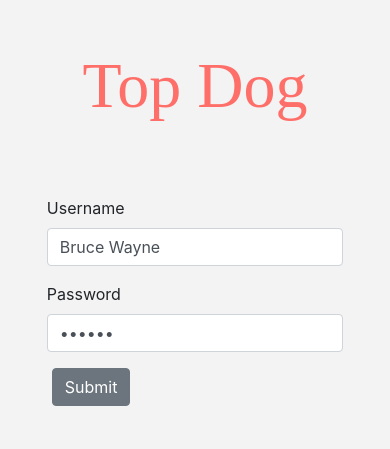
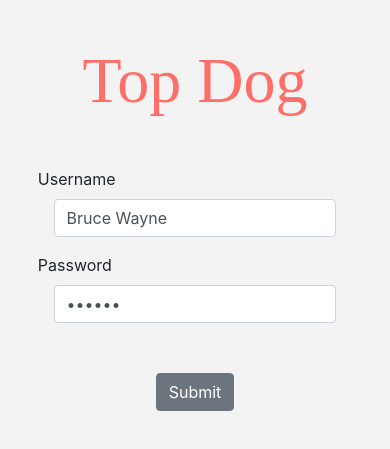
Before and after one commit to deltadesign/topdog, a React (Create React App) app: page /topdog/newsfeed in a window 390 px wide. Shown: the part 195-644 px from the top of the page. Built offline with nearby package versions, Linux system fonts and the light colour scheme; a web font is replaced by a local one.

Commit message:
finalising responsive layouts

```diff
--- a/src/components/forms/loginform.js
+++ b/src/components/forms/loginform.js
@@ -46,16 +46,16 @@ class Login extends React.Component{
             <Form.Group controlId = "user-login-name">
               <Form.Row className="align-items-center">
                 <Form.Label>Username</Form.Label>
-                <Form.Control name="username" type = "text" placeholder = "username" value= "Bruce Wayne"></Form.Control>
+                <Form.Control className="form-input" name="username" type = "text" placeholder = "username" value= "Bruce Wayne"></Form.Control>
               </Form.Row>
             </Form.Group>
             <Form.Group controlId = "user-password">
               <Form.Row className="align-items-center">
                 <Form.Label>Password</Form.Label>
-                <Form.Control name="password" type = "password" placeholder = "Password" value="Secret"></Form.Control>
+                <Form.Control className="form-input" name="password" type = "password" placeholder = "Password" value="Secret"></Form.Control>
               </Form.Row>
             </Form.Group>
-              <Button variant = "secondary" type="submit">Submit</Button>
+              <Button id="submit" variant = "secondary" type="submit">Submit</Button>
         </Form>
       </div>
    )
--- a/src/css/landing.css
+++ b/src/css/landing.css
@@ -64,7 +64,7 @@
   display: none;
 }
 
-@media screen and (max-width: 800px) {
+@media screen and (max-width: 850px) {
   .landing-page {
     height: 100vh;
     background: var(--brandbckgrnd);
@@ -135,4 +135,18 @@
     font-family: "Fredericka the Great", cursive;
     background: var(--brandbckgrnd);
   }
+
+  .form-wrapper {
+    width: 85%;
+  }
+
+  .form-input {
+    width: 90%;
+    margin: 0 auto;
+  }
+
+  #submit {
+    margin: 50px auto 0 auto;
+    display: block;
+  }
 }
```
